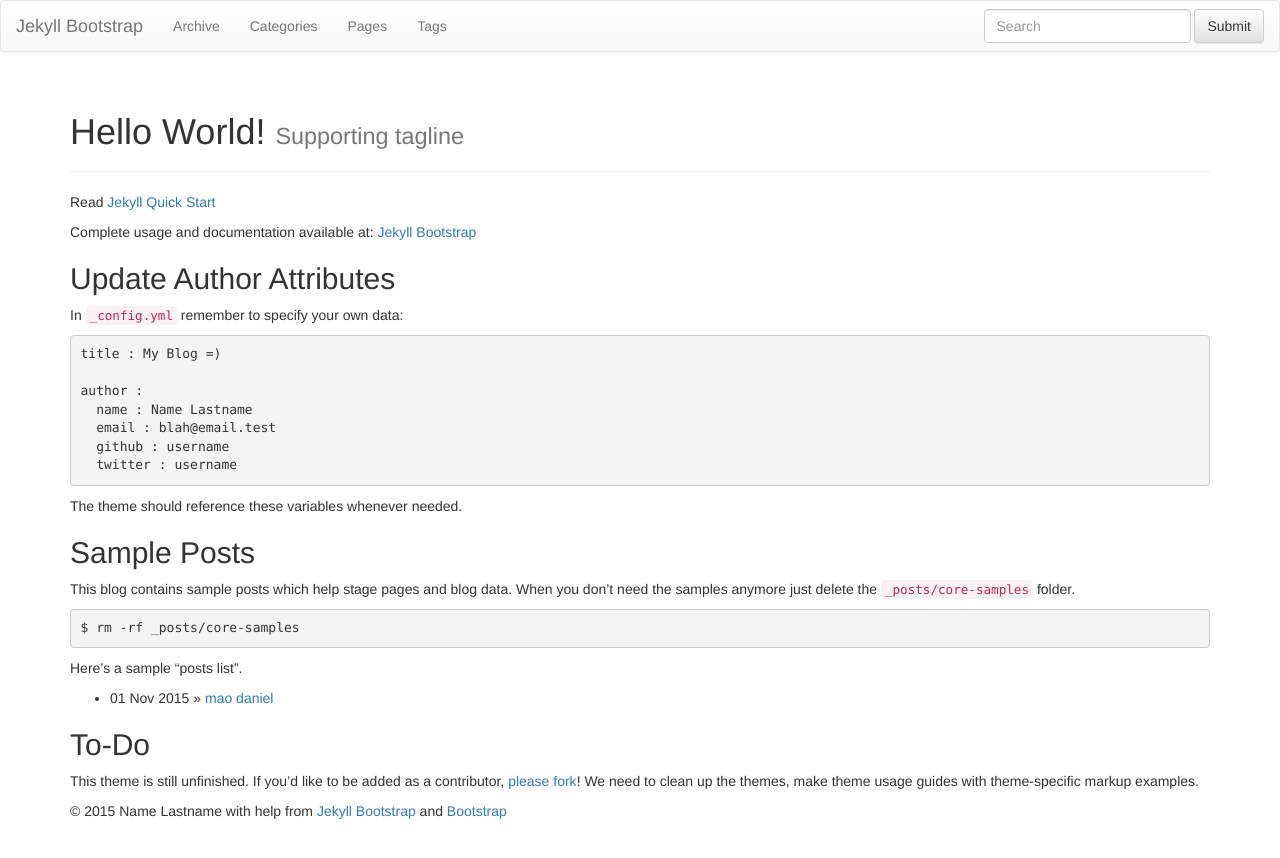
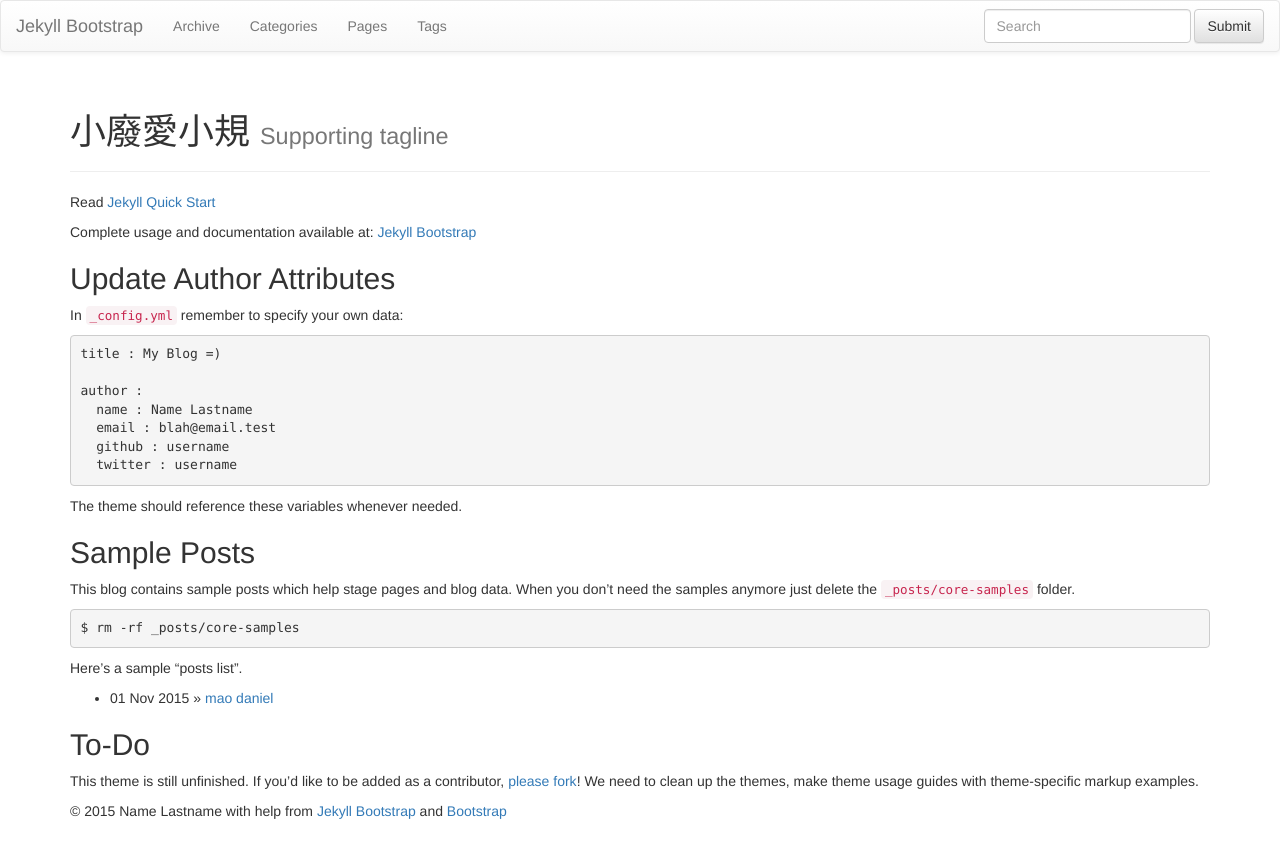
Before and after one commit to maodaniel1990/maodaniel1990.github.com, a Jekyll site: the page built from index.md, in a window 1280 px wide. Shown: the top 858 px of the page. Built offline with Jekyll 4.4.1, drawn with Linux system fonts in a browser that asks for light colours; nearby versions of some CDN libraries; library files that are not in the unit come from our copies.

Commit message:
YAYAYA
YAYAYA

```diff
--- a/index.md
+++ b/index.md
@@ -1,6 +1,6 @@
 ---
 layout: page
-title: Hello World!
+title: 小廢愛小規
 tagline: Supporting tagline
 ---
 {% include JB/setup %}
```
